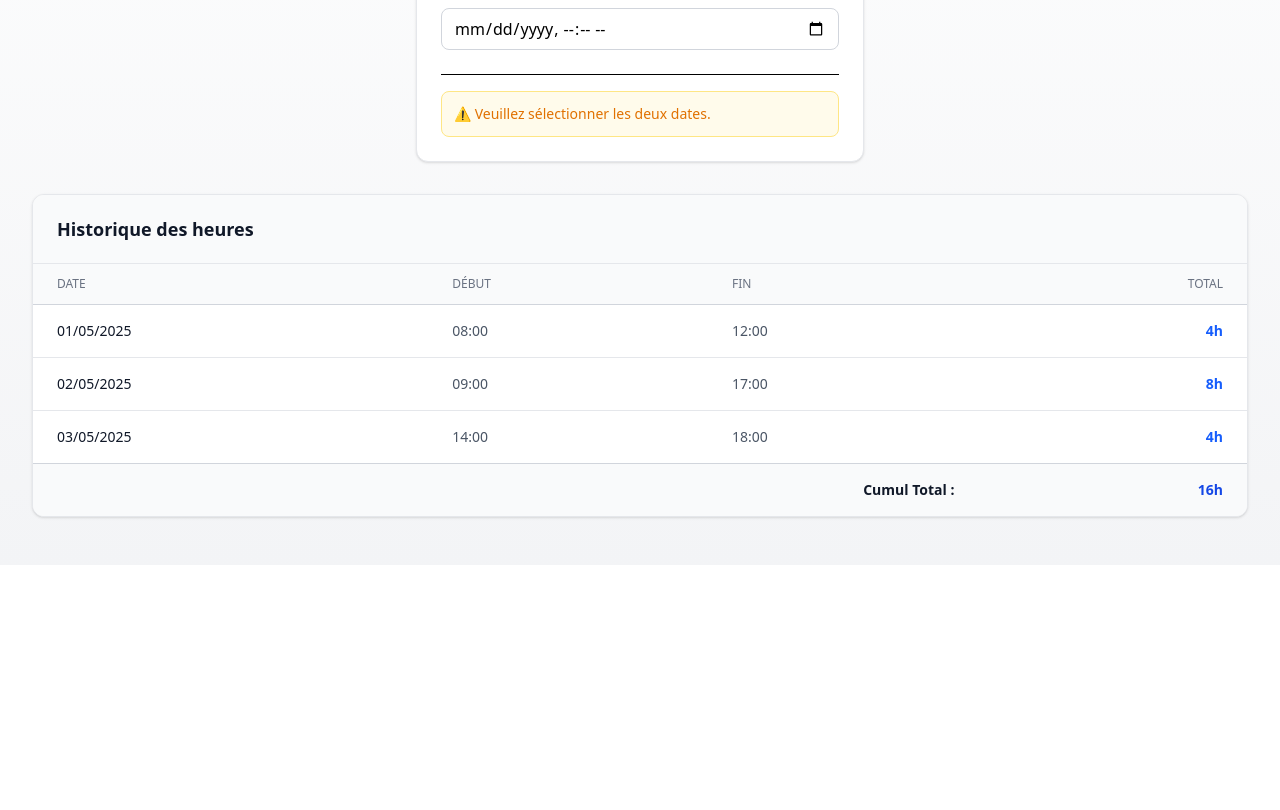
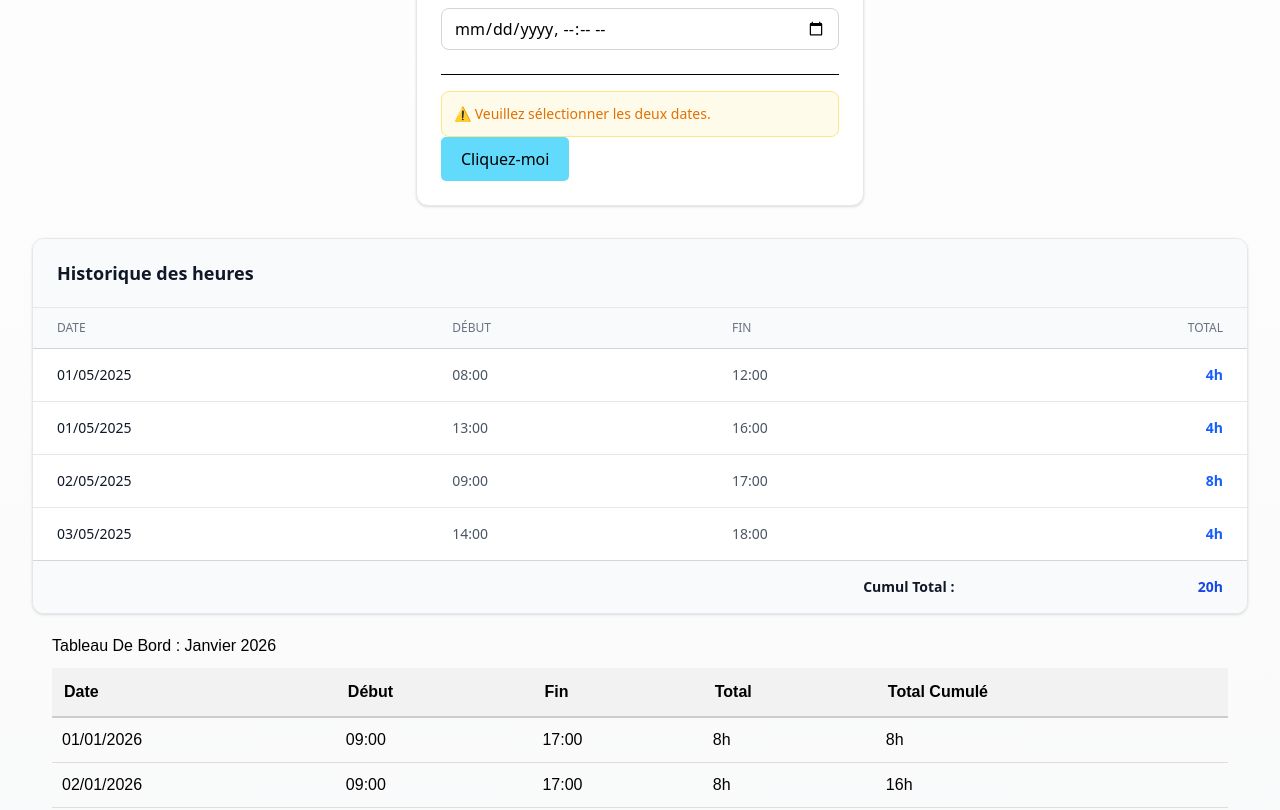
Before and after one commit to Kilian-I/McDoCalendar, a React (Vite) app: page /home in a window 1280 px wide. Shown: the part 400-1210 px from the top of the page. Before the commit the page ends 965 px from the top, so only its background shows below. Built offline with nearby package versions, Linux system fonts and the light colour scheme.

Commit message:
create calendar with data have to link with the data in the cash

```diff
--- a/src/components/AddHours.component.tsx
+++ b/src/components/AddHours.component.tsx
@@ -19,11 +19,19 @@ export default function AddHours() {
     const handleSave = () => {
         const hours = calculateHours();
         queryClient.setQueryData(['workHours'], {
-            total : hours,
-            dateDebut :dateDebut,
-            dateFin : dateFin
+            total: hours,
+            dateDebut: dateDebut,
+            dateFin: dateFin
         });
     }
+
+    const handleClick = () => {
+        const maintenant = new Date();
+        const annee = maintenant.getFullYear();
+        const mois = maintenant.getMonth();
+        const nombreDeJours = new Date(annee, mois + 1, 0).getDate();
+        console.log(`Ce mois contient ${nombreDeJours} jours.`);
+    };
 
     return (
         <>
@@ -79,14 +87,28 @@ export default function AddHours() {
                                     <span className="text-blue-800 font-medium">Heures travaillées :</span>
                                     <span className="text-2xl font-bold text-blue-700">{calculateHours()}h</span>
                                 </div>
-                            <div className="mt-4 flex justify-center">
-                                <button onClick={handleSave} className="px-4 py-2 bg-blue-600 object-center text-white rounded-lg hover:bg-blue-700 transition-colors">
-                                    Enregistrer
-                                </button>
+                                <div className="mt-4 flex justify-center">
+                                    <button onClick={handleSave} className="px-4 py-2 bg-blue-600 object-center text-white rounded-lg hover:bg-blue-700 transition-colors">
+                                        Enregistrer
+                                    </button>
                                 </div>
                             </div>
+
                         </>
                     )}
+                    <button
+                        onClick={handleClick}
+                        style={{
+                            padding: '10px 20px',
+                            fontSize: '16px',
+                            cursor: 'pointer',
+                            backgroundColor: '#61dafb',
+                            border: 'none',
+                            borderRadius: '5px'
+                        }}
+                    >
+                        Cliquez-moi
+                    </button>
                 </div>
             </div>
 
--- /dev/null
+++ b/src/components/TableCalendar.component.tsx
@@ -0,0 +1,60 @@
+//src/components/TableCalendar.component.tsx
+const TableCalendrier = () => {
+  const maintenant = new Date();
+  const annee = maintenant.getFullYear();
+  const mois = maintenant.getMonth();
+
+  // Nom du mois pour l'affichage
+  const nomMois = maintenant.toLocaleString('fr-FR', { month: 'long', year: 'numeric' });
+  // Calcul du nombre de jours dans le mois
+  const nombreDeJours = new Date(annee, mois + 1, 0).getDate();
+
+  // Génération des données du tableau
+  const lignes = [];
+  for (let jour = 1; jour <= nombreDeJours; jour++) {
+    lignes.push({
+      date: `${jour.toString().padStart(2, '0')}/${(mois + 1).toString().padStart(2, '0')}/${annee}`,
+      debut: "09:00",
+      fin: "17:00",
+      total: "8h",
+      cumule: `${jour * 8}h` // Simulation de cumul
+    });
+  }
+
+  return (
+    <div style={{ padding: '20px', fontFamily: 'sans-serif' }}>
+      <h2 style={{ textTransform: 'capitalize' }}>Tableau de bord : {nomMois}</h2>
+
+      <table style={{ width: '100%', borderCollapse: 'collapse', marginTop: '10px' }}>
+        <thead>
+          <tr style={{ backgroundColor: '#f2f2f2', textAlign: 'left' }}>
+            <th style={styles.th}>Date</th>
+            <th style={styles.th}>Début</th>
+            <th style={styles.th}>Fin</th>
+            <th style={styles.th}>Total</th>
+            <th style={styles.th}>Total Cumulé</th>
+          </tr>
+        </thead>
+        <tbody>
+          {lignes.map((ligne, index) => (
+            <tr key={index} style={{ borderBottom: '1px solid #ddd' }}>
+              <td style={styles.td}>{ligne.date}</td>
+              <td style={styles.td}>{ligne.debut}</td>
+              <td style={styles.td}>{ligne.fin}</td>
+              <td style={styles.td}>{ligne.total}</td>
+              <td style={styles.td}>{ligne.cumule}</td>
+            </tr>
+          ))}
+        </tbody>
+      </table>
+    </div>
+  );
+};
+
+// Petits styles rapides pour la lisibilité
+const styles = {
+  th: { padding: '12px', borderBottom: '2px solid #ccc' },
+  td: { padding: '10px' }
+};
+
+export default TableCalendrier;
--- a/src/mocks/workedHours.ts
+++ b/src/mocks/workedHours.ts
@@ -7,6 +7,7 @@ export interface WorkSession {
 
 export const MOCK_WORK_HOURS: WorkSession[] = [
   { id: '1', dateDebut: '2025-05-01T08:00', dateFin: '2025-05-01T12:00', total: 4 },
-  { id: '2', dateDebut: '2025-05-02T09:00', dateFin: '2025-05-02T17:00', total: 8 },
-  { id: '3', dateDebut: '2025-05-03T14:00', dateFin: '2025-05-03T18:00', total: 4 },
+  { id: '2', dateDebut: '2025-05-01T13:00', dateFin: '2025-05-01T16:00', total: 4 },
+  { id: '3', dateDebut: '2025-05-02T09:00', dateFin: '2025-05-02T17:00', total: 8 },
+  { id: '4', dateDebut: '2025-05-03T14:00', dateFin: '2025-05-03T18:00', total: 4 },
 ];
--- a/src/pages/Home.page.tsx
+++ b/src/pages/Home.page.tsx
@@ -2,6 +2,7 @@
 import Example from "../components/Navbar.component";
 import AddHours from "../components/AddHours.component";
 import WorkedHours from "../components/WorkedHours.component";
+import TableCalendrier from "../components/TableCalendar.component";
 
 
 export default function HomePage() {
@@ -18,6 +19,7 @@ export default function HomePage() {
       <section className="mx-auto max-w-7xl px-6 pb-12 lg:px-8">
         <AddHours/>
         <WorkedHours  />
+        <TableCalendrier/>
       </section>
     </main>
     </>
```
